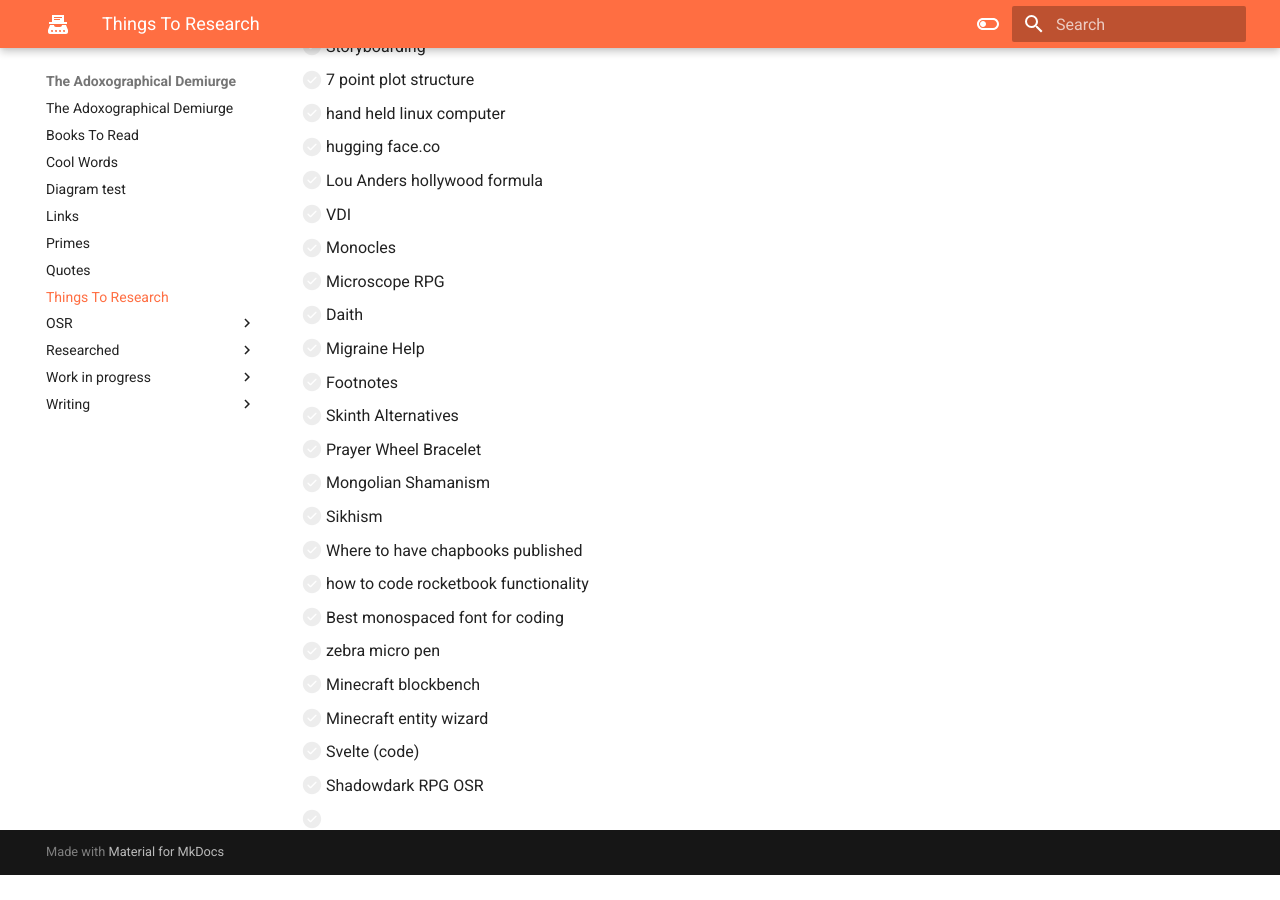
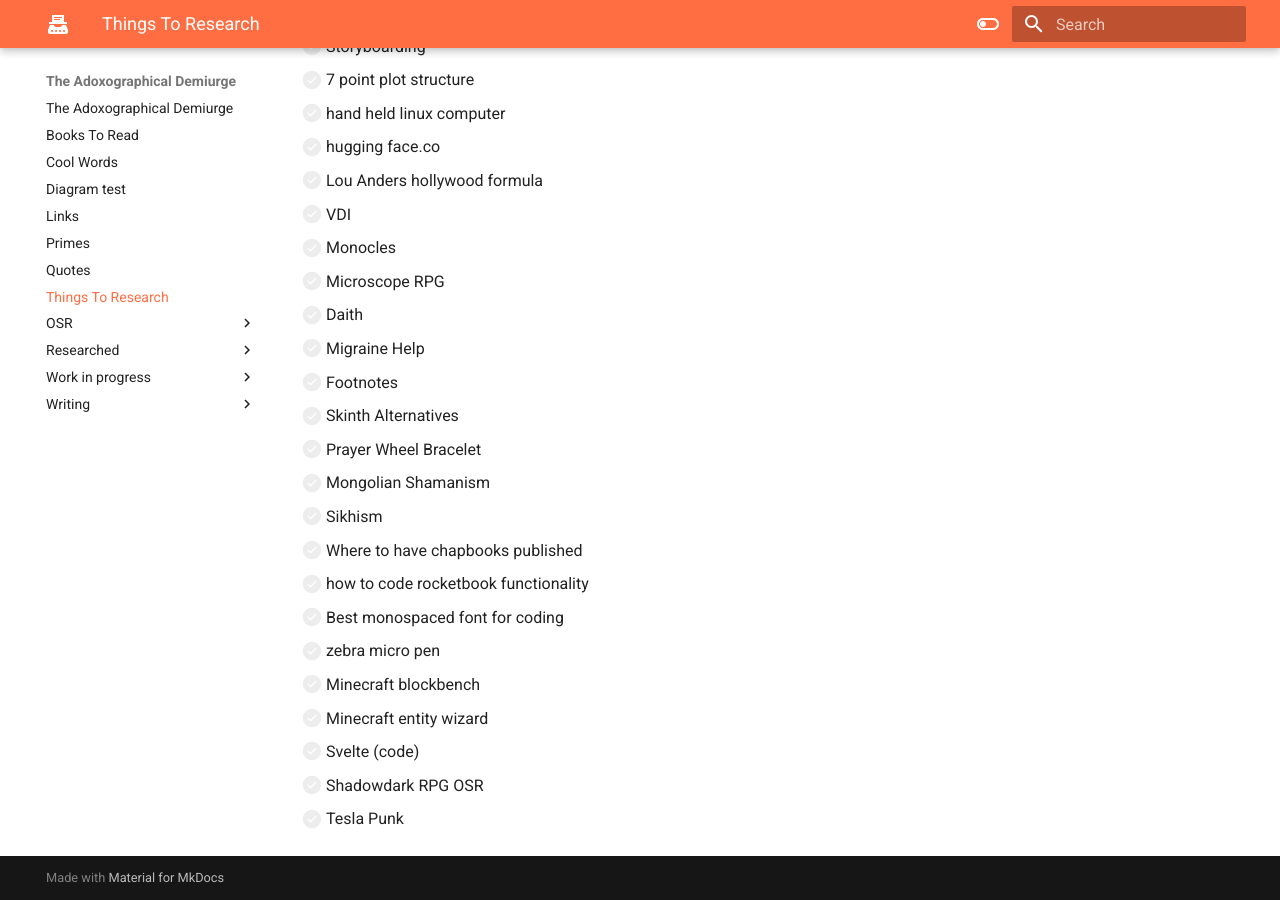
Before and after one commit to madlogmay/adoxographical_demiurge, an MkDocs documentation site: the page built from docs/things_to_research.md, in a window 1280 px wide and 900 px high, scrolled down 1045 px. Built offline with MkDocs 1.6.1 and Material for MkDocs 9.7.7, drawn with Linux system fonts in a browser that asks for light colours; before the commit the page ends 1920 px from its top, so only the background shows below that.

Commit message:
Update things_to_research.md

```diff
--- a/docs/things_to_research.md
+++ b/docs/things_to_research.md
@@ -49,4 +49,4 @@
 - [ ] Minecraft entity wizard
 - [ ] Svelte (code)
 - [ ] Shadowdark RPG OSR
-- [ ]
+- [ ] Tesla Punk
```
